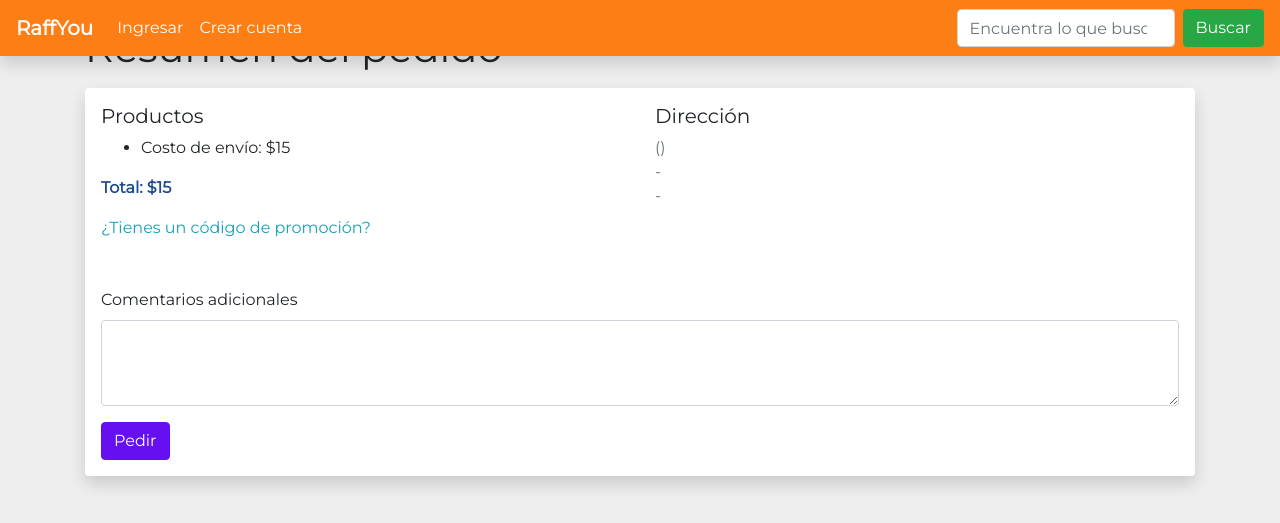
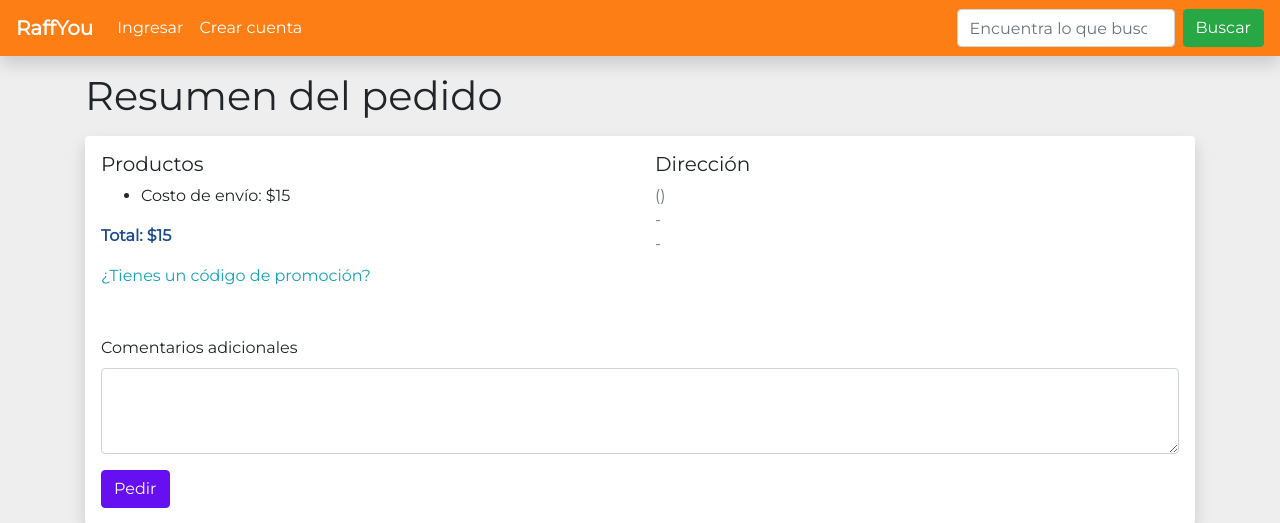
Before and after one commit to emmanueloctavi0/RaffYou, a Django app: template templates/carts/cart_resume.html in a window 1280 px wide. Shown: the top 523 px of the page. Run offline with Django 3.2, Linux system fonts and the light colour scheme; the template is opened without the code that fills it, so the values that code supplies are empty; style sheets or scripts are compiled from the project's sources; parts of the project's set-up code (start-up, migrations or seed data) failed here and were passed over; some libraries are stand-ins or nearby versions.

Commit message:
Cart resume padding fixed.

```diff
--- a/templates/carts/cart_resume.html
+++ b/templates/carts/cart_resume.html
@@ -4,7 +4,7 @@
 {% load static %}
 
 {% block content %}
-    <h1 class="my-3">Resumen del pedido</h1>
+    <h1 class="my-3 pt-5">Resumen del pedido</h1>
     <div class="shadow bg-white rounded">
         <div class="row p-3">
             <div class="col-sm-6">
```
